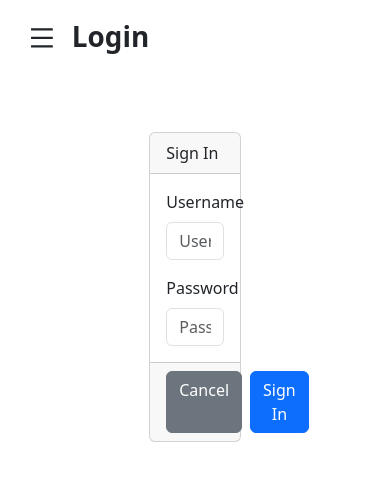
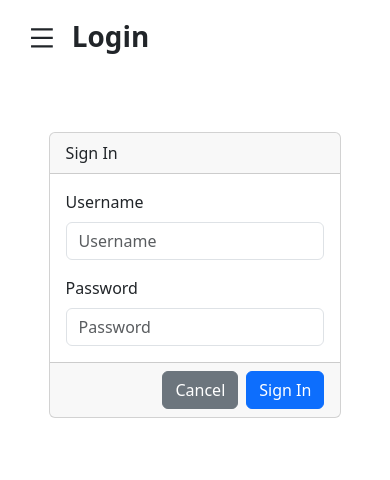
Before and after one commit to Aaron-Detre/wd-final-project-frontend, a Next.js app: page /login in a window 390 px wide. Shown: the top 480 px of the page. Built offline with nearby package versions, Linux system fonts and the light colour scheme; no server answers.

Commit message:
responsive login

```diff
--- a/app/(Site)/(Account)/login/page.tsx
+++ b/app/(Site)/(Account)/login/page.tsx
@@ -46,7 +46,7 @@ export default function SignIn() {
 
   return (
     <div className="d-flex justify-content-center">
-      <Card className="w-25 mt-5">
+      <Card className="wdf-login-card mt-5">
         <CardHeader>Sign In</CardHeader>
         <CardBody>
           <FormLabel htmlFor="username-entry">Username</FormLabel>
--- a/app/(Site)/(Account)/settings/page.tsx
+++ b/app/(Site)/(Account)/settings/page.tsx
@@ -65,6 +65,7 @@ export default function Settings() {
       <div className="d-flex justify-content-center">
         <Col xl={4} sm={2} xs={1}></Col>
         <Col xl={4} sm={8} xs={10}>
+          {/* //TODO: onSubmit?? */}
           <Form className="w-100 mt-5">
             <Card>
               <Card.Header>Change Account Details</Card.Header>
--- a/app/(Site)/styles.css
+++ b/app/(Site)/styles.css
@@ -70,3 +70,31 @@
 .wdf-border-light {
   border: 2px solid gray;
 }
+
+.wdf-login-card {
+  width: 25%;
+}
+
+@media (max-width: 1285px) {
+  .wdf-login-card {
+    width: 33%;
+  }
+}
+
+@media (max-width: 1100px) {
+  .wdf-login-card {
+    width: 40%;
+  }
+}
+
+@media (max-width: 750px) {
+  .wdf-login-card {
+    width: 60%;
+  }
+}
+
+@media (max-width: 475px) {
+  .wdf-login-card {
+    width: 80%;
+  }
+}
```
